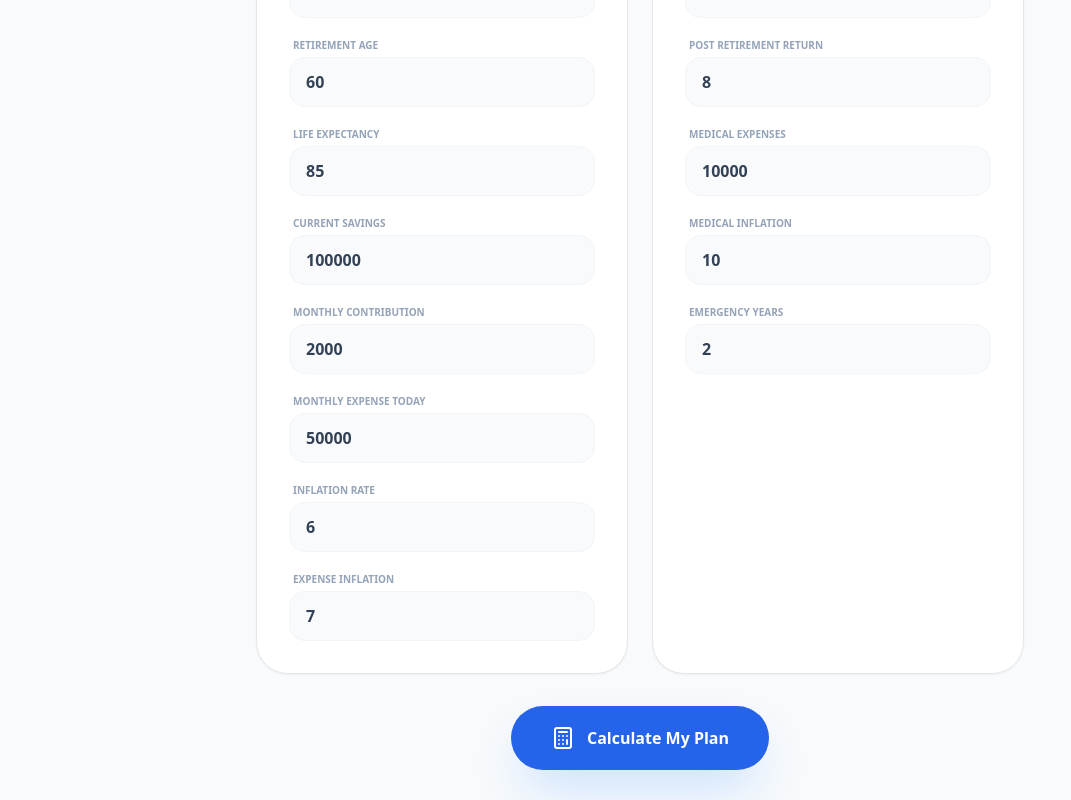
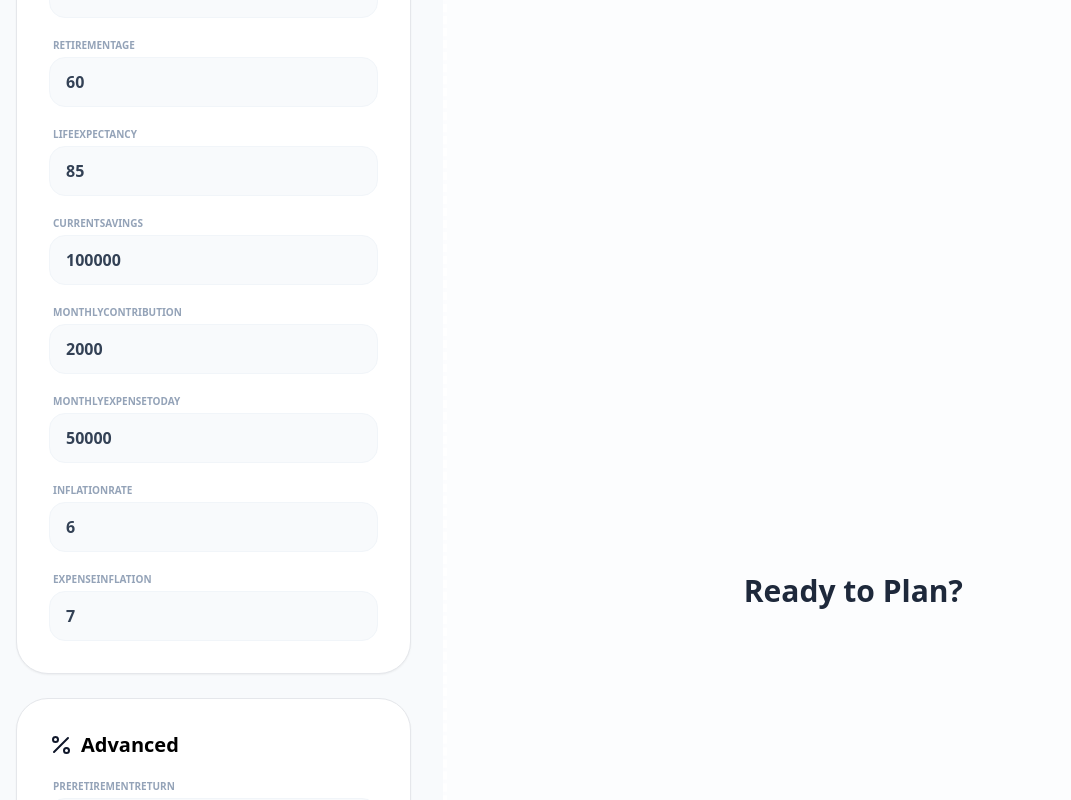
Before and after one commit to Mallikarjunrk2/RetirementCalculator, a Next.js app: page /retirement-calculator in a window 1280 px wide. Shown: the part 280-1080 px from the top of the page, without its empty margins (0-1071 px from the left). Built offline with nearby package versions, Linux system fonts and the light colour scheme.

Commit message:
Update RetirementCalculator.jsx

```diff
--- a/components/RetirementCalculator.jsx
+++ b/components/RetirementCalculator.jsx
@@ -59,15 +59,12 @@ export default function RetirementCalculator() {
     const totalCorpus = fvCurrentSavings + fvContributions;
 
     const inflatedMonthlyExpense = inputs.monthlyExpenseToday * Math.pow(1 + inputs.expenseInflation / 100, yearsToRetirement) * advanced.lifestyleChange;
-
     const inflatedMedicalExpense = advanced.medicalExpenses * Math.pow(1 + advanced.medicalInflation / 100, yearsToRetirement);
 
     const totalMonthlyExpense = inflatedMonthlyExpense + inflatedMedicalExpense / 12;
     const annualExpense = totalMonthlyExpense * 12;
 
-    const realReturn = ((1 + advanced.postRetirementReturn / 100) /
-      (1 + inputs.inflationRate / 100)) - 1;
-
+    const realReturn = ((1 + advanced.postRetirementReturn / 100) / (1 + inputs.inflationRate / 100)) - 1;
     const requiredCorpus = annualExpense * ((1 - Math.pow(1 + realReturn, -yearsInRetirement)) / realReturn);
 
     const emergencyFund = annualExpense * advanced.emergencyYears;
@@ -82,13 +79,11 @@ export default function RetirementCalculator() {
       if (age < inputs.retirementAge) {
         const yearlyContribution = inputs.monthlyContribution * 12;
         currentCorpus = (currentCorpus + yearlyContribution) * (1 + advanced.preRetirementReturn / 100);
-
-        chartData.push({ age, corpus: Math.round(currentCorpus), phase: 'Accumulation' });
+        chartData.push({ age, corpus: Math.round(currentCorpus) });
       } else {
         const yearExpense = annualExpense * Math.pow(1 + inputs.inflationRate / 100, age - inputs.retirementAge);
         currentCorpus = currentCorpus * (1 + advanced.postRetirementReturn / 100) - yearExpense;
-
-        chartData.push({ age, corpus: Math.round(Math.max(0, currentCorpus)), phase: 'Withdrawal' });
+        chartData.push({ age, corpus: Math.round(Math.max(0, currentCorpus)) });
       }
     }
 
@@ -133,7 +128,6 @@ export default function RetirementCalculator() {
 
   return (
     <div className="min-h-screen bg-[#F8FAFC] pb-20">
-      {/* Popups and Background Ornaments */}
       {showPopup && calculations && (
         <div className="fixed inset-0 flex items-center justify-center z-50 pointer-events-none px-4">
           <div className="animate-in zoom-in-95 duration-300 pointer-events-auto bg-white rounded-[2.5rem] shadow-2xl p-8 max-w-sm text-center border-4 border-slate-100">
@@ -141,13 +135,13 @@ export default function RetirementCalculator() {
               <>
                 <div className="text-7xl mb-4 animate-bounce">🎉</div>
                 <h2 className="text-2xl font-black text-emerald-600 mb-2">Congratulations!</h2>
-                <p className="text-slate-600">On track for retirement! Success: {calculations.successRate}%</p>
+                <p className="text-slate-600">On track for retirement!</p>
               </>
             ) : (
               <>
                 <div className="text-7xl mb-4 animate-bounce">😟</div>
                 <h2 className="text-2xl font-black text-amber-600 mb-2">Action Required!</h2>
-                <p className="text-slate-600">Shortfall of {formatValue(Math.abs(calculations.gap))}</p>
+                <p className="text-slate-600">Shortfall detected.</p>
               </>
             )}
           </div>
@@ -159,39 +153,41 @@ export default function RetirementCalculator() {
           <h1 className="text-4xl md:text-6xl font-black tracking-tight text-slate-900 mb-4">Retirement <span className="text-blue-600">Planner</span></h1>
         </div>
 
-        {/* Inputs Centered */}
-        <div className={`transition-all duration-500 ${showResults ? 'max-w-7xl' : 'max-w-3xl mx-auto'}`}>
-          <div className="grid grid-cols-1 md:grid-cols-2 gap-6 mb-8">
+        <div className="grid lg:grid-cols-12 gap-8">
+          <div className="lg:col-span-4 space-y-6">
             <section className="bg-white rounded-[2rem] shadow-sm border p-8 space-y-5">
               <h2 className="text-xl font-bold flex items-center gap-2"><Target className="text-blue-600" /> Basic Details</h2>
               {['currentAge', 'retirementAge', 'lifeExpectancy', 'currentSavings', 'monthlyContribution', 'monthlyExpenseToday', 'inflationRate', 'expenseInflation'].map(key => (
                 <div key={key}>
-                  <label className="text-[10px] font-black uppercase text-slate-400 block mb-1 ml-1">{key.replace(/([A-Z])/g, ' $1')}</label>
+                  <label className="text-[10px] font-black uppercase text-slate-400 block mb-1 ml-1">{key}</label>
                   <input type="number" value={inputs[key]} onChange={(e) => handleInputChange(key, e.target.value)} className="w-full bg-slate-50 border border-slate-100 rounded-2xl px-4 py-3 font-bold text-slate-700 outline-none focus:ring-4 focus:ring-blue-100" />
                 </div>
               ))}
             </section>
 
             <section className="bg-white rounded-[2rem] shadow-sm border p-8 space-y-5">
-              <h2 className="text-xl font-bold flex items-center gap-2"><Percent className="text-slate-900" /> Advanced Settings</h2>
+              <h2 className="text-xl font-bold flex items-center gap-2"><Percent className="text-slate-900" /> Advanced</h2>
               {['preRetirementReturn', 'postRetirementReturn', 'medicalExpenses', 'medicalInflation', 'emergencyYears'].map(key => (
                 <div key={key}>
-                  <label className="text-[10px] font-black uppercase text-slate-400 block mb-1 ml-1">{key.replace(/([A-Z])/g, ' $1')}</label>
+                  <label className="text-[10px] font-black uppercase text-slate-400 block mb-1 ml-1">{key}</label>
                   <input type="number" value={advanced[key]} onChange={(e) => handleAdvancedChange(key, e.target.value)} className="w-full bg-slate-50 border border-slate-100 rounded-2xl px-4 py-3 font-bold text-slate-700 outline-none focus:ring-4 focus:ring-blue-100" />
                 </div>
               ))}
             </section>
+
+            <button onClick={calculateRetirement} className="w-full bg-blue-600 hover:bg-blue-700 text-white font-black py-5 rounded-[2rem] shadow-2xl flex items-center justify-center gap-3 transition-all active:scale-95"><Calculator size={24} /> Calculate</button>
           </div>
 
-          <div className="flex justify-center mb-16">
-            <button onClick={calculateRetirement} className="bg-blue-600 hover:bg-blue-700 text-white font-black py-5 px-10 rounded-[2rem] shadow-2xl shadow-blue-200 flex items-center gap-3 active:scale-95 transition-all"><Calculator size={24} /> Calculate My Plan</button>
-          </div>
+          <div id="results-section" className="lg:col-span-8 space-y-6">
+            {showResults && calculations ? (
+              <>
+                <div className="bg-white rounded-[2.5rem] shadow-sm border p-8 grid md:grid-cols-3 gap-8">
+                   <div><p className="text-[10px] font-black uppercase text-slate-400 mb-1">Target Corpus</p><p className="text-3xl font-black">{formatValue(calculations.requiredCorpus)}</p></div>
+                   <div><p className="text-[10px] font-black uppercase text-slate-400 mb-1">Status</p><p className={`text-3xl font-black ${getStatusColor()}`}>{calculations.gap <= 0 ? 'Optimal' : 'Shortfall'}</p></div>
+                   <div><p className="text-[10px] font-black uppercase text-slate-400 mb-1">Success Rate</p><p className="text-3xl font-black text-blue-600">{calculations.successRate}%</p></div>
                 </div>
 
-        {/* Results side-by-side */}
-        {showResults && calculations && (
-          <div id="results-section" className="grid lg:grid-cols-2 gap-8 animate-in fade-in slide-in-from-bottom-6 duration-700">
-            {/* Wealth Chart Card Fixed */}
+                {/* --- FIXED CHART SECTION --- */}
                 <div className="bg-white rounded-[2.5rem] shadow-sm border p-8">
                   <h2 className="text-xl font-bold mb-10 flex items-center gap-2"><TrendingUp className="text-blue-500" /> Wealth Projection</h2>
                   <div className="h-[400px]">
@@ -204,8 +200,19 @@ export default function RetirementCalculator() {
                           </linearGradient>
                         </defs>
                         <CartesianGrid strokeDasharray="3 3" vertical={false} stroke="#f1f5f9" />
-                    <XAxis dataKey="age" axisLine={false} tickLine={false} tick={{fill: '#94a3b8', fontSize: 11, fontWeight: 700}} dy={10} />
-                    <YAxis tickFormatter={(v) => formatValue(v)} axisLine={false} tickLine={false} tick={{fill: '#94a3b8', fontSize: 11, fontWeight: 700}} />
+                        <XAxis
+                          dataKey="age"
+                          axisLine={false}
+                          tickLine={false}
+                          tick={{fill: '#94a3b8', fontSize: 11, fontWeight: 700}}
+                          dy={10}
+                        />
+                        <YAxis
+                          tickFormatter={(v) => formatValue(v)}
+                          axisLine={false}
+                          tickLine={false}
+                          tick={{fill: '#94a3b8', fontSize: 11, fontWeight: 700}}
+                        />
                         <Tooltip
                           formatter={(v) => [formatValue(v), "Corpus"]}
                           labelFormatter={(l) => `Age: ${l}`}
@@ -216,34 +223,27 @@ export default function RetirementCalculator() {
                     </ResponsiveContainer>
                   </div>
                 </div>
+                {/* --- END CHART SECTION --- */}
 
-            <div className="space-y-6">
-              <div className="bg-white rounded-[2.5rem] shadow-sm border p-8 grid grid-cols-2 gap-8">
-                <div><p className="text-[10px] font-black uppercase text-slate-400 mb-1">Target Corpus</p><p className="text-3xl font-black">{formatValue(calculations.requiredCorpus)}</p></div>
-                <div><p className="text-[10px] font-black uppercase text-slate-400 mb-1">Status</p><p className={`text-3xl font-black ${getStatusColor()}`}>{calculations.gap <= 0 ? 'Optimal' : 'Shortfall'}</p></div>
+                <div className="grid md:grid-cols-2 gap-6">
+                  <div className="bg-blue-50 rounded-[2rem] p-8 border border-blue-100">
+                    <p className="text-[10px] font-black uppercase text-blue-400 mb-1">Monthly Cost at Retirement</p>
+                    <p className="text-3xl font-black text-blue-900">₹{(calculations.monthlyExpenseAtRetirement / 1000).toFixed(0)}K</p>
                   </div>
-
-              {/* Suggestions Fixed */}
-              <div className="bg-white rounded-[2.5rem] shadow-sm border p-8 space-y-6">
-                <h2 className="text-xl font-bold">💡 Recommendations</h2>
-                {calculations.gap > 0 ? (
-                  <div className="space-y-4">
-                    <div className="p-5 bg-blue-50 rounded-3xl border border-blue-100 flex gap-4">
-                      <div className="w-10 h-10 rounded-full bg-blue-600 text-white flex items-center justify-center font-black flex-shrink-0">1</div>
-                      <div><p className="font-black text-slate-800">Increase SIP</p><p className="text-sm text-slate-500">Add ₹{Math.ceil(calculations.gap / (inputs.retirementAge - inputs.currentAge) / 120)} to your SIP.</p></div>
-                    </div>
-                    {/* Realistic Age Logic */}
-                    <div className="p-5 bg-emerald-50 rounded-3xl border border-emerald-100 flex gap-4">
-                      <div className="w-10 h-10 rounded-full bg-emerald-600 text-white flex items-center justify-center font-black flex-shrink-0">2</div>
-                      <div><p className="font-black text-slate-800">Review Timeline</p><p className="text-sm text-slate-500">{inputs.retirementAge + 5 < 80 ? `Delay retirement to age ${inputs.retirementAge + 5} to bridge part of the gap.` : 'Consider targeting a higher return or reducing lifestyle expenses.'}</p></div>
+                  <div className="bg-emerald-50 rounded-[2rem] p-8 border border-emerald-100">
+                    <p className="text-[10px] font-black uppercase text-emerald-400 mb-1">Emergency Fund</p>
+                    <p className="text-3xl font-black text-emerald-900">₹{(calculations.emergencyFund / 100000).toFixed(1)}L</p>
                   </div>
                 </div>
-                ) : <p className="text-emerald-600 font-bold">Perfect plan! You are set for retirement.</p>}
-              </div>
-            </div>
+              </>
+            ) : (
+              <div className="h-full bg-white/50 backdrop-blur-sm rounded-[3rem] border-4 border-dashed border-white flex flex-col items-center justify-center text-center p-12">
+                <h2 className="text-3xl font-black text-slate-800 mb-3">Ready to Plan?</h2>
               </div>
             )}
           </div>
         </div>
+      </div>
+    </div>
   );
 }
```
Lines whose indentation alone changed are shown as unchanged.
